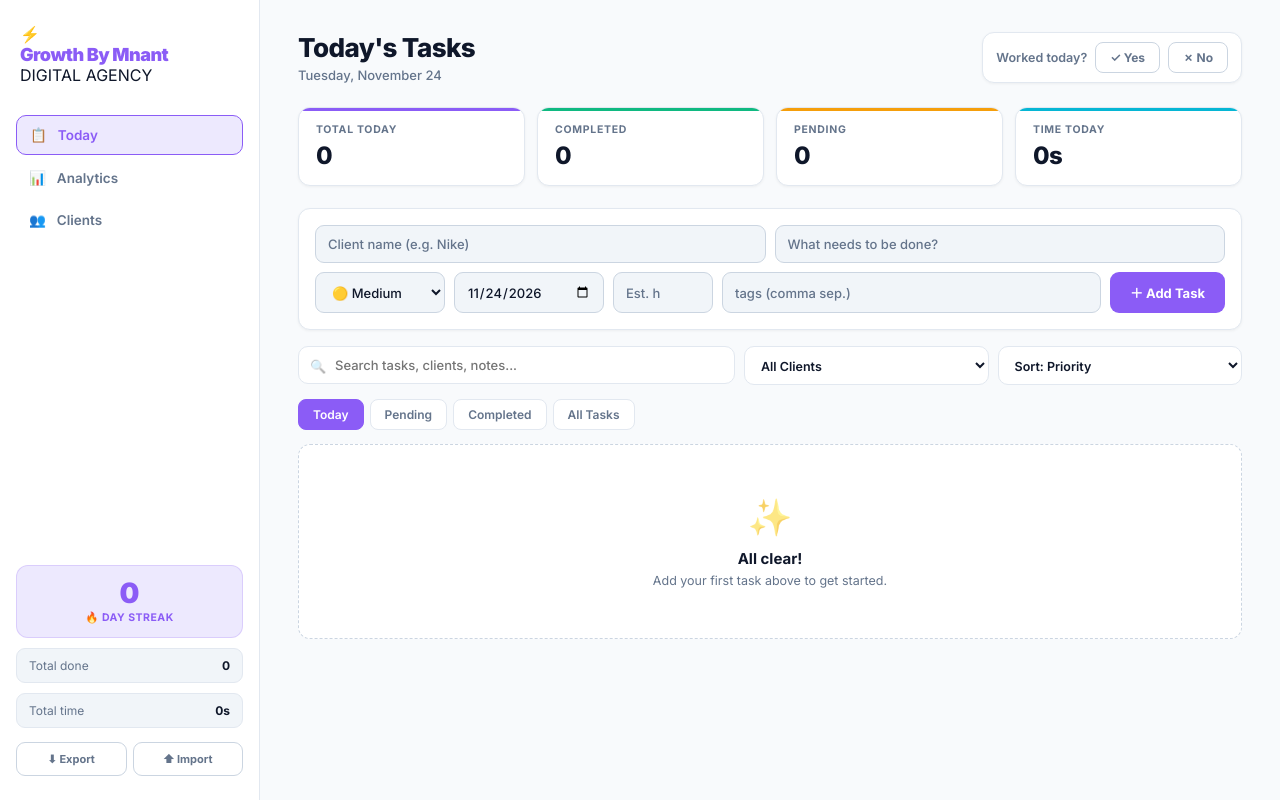
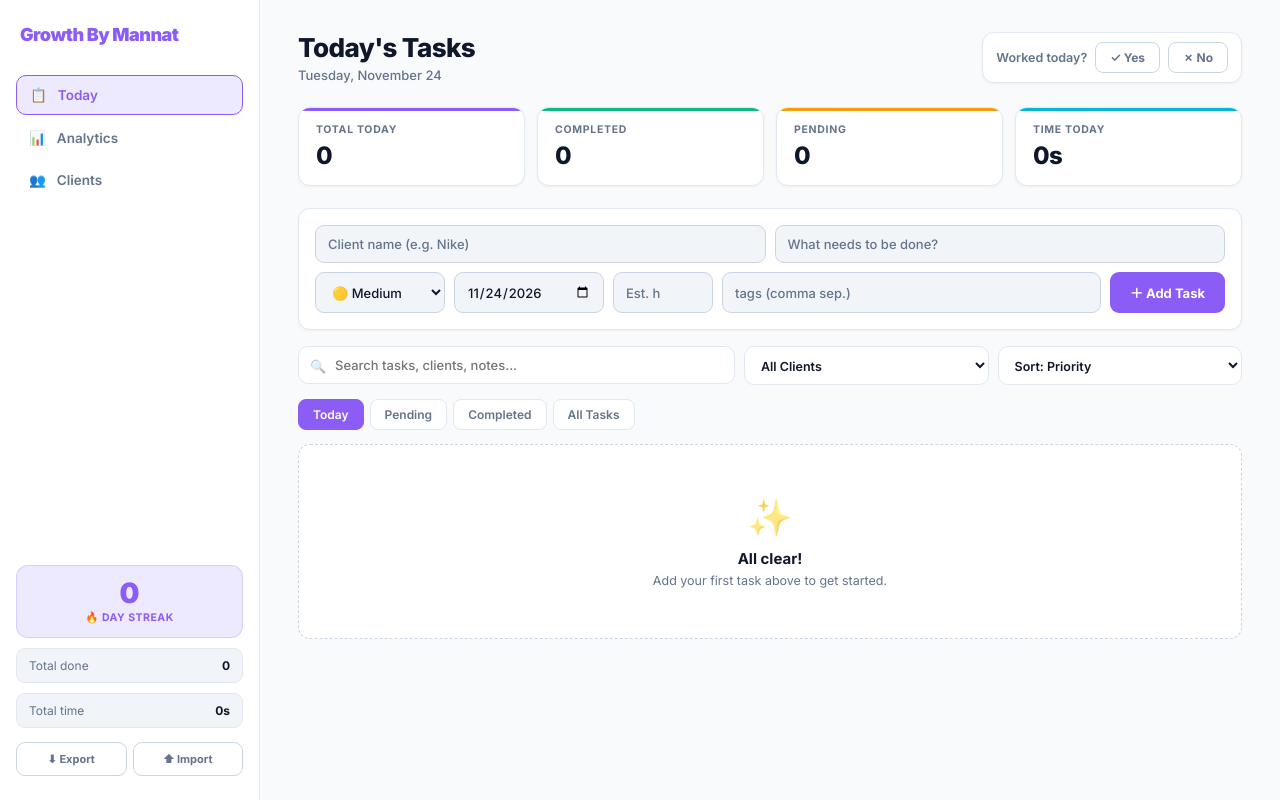
Before and after one commit to mannatpandat003/tracker, a plain HTML site: page index.html in a window 1280 px wide. Drawn offline with nearby package versions, Linux system fonts and the light colour scheme.

Commit message:
Update index.html

```diff
--- a/index.html
+++ b/index.html
@@ -3,7 +3,7 @@
 <head>
 <meta charset="UTF-8">
 <meta name="viewport" content="width=device-width, initial-scale=1.0">
-<title>Growth By Mnant — TaskFlow Pro</title>
+<title>Growth By Mannat — TaskFlow Pro</title>
 <link rel="preconnect" href="https://fonts.googleapis.com">
 <link href="https://fonts.googleapis.com/css2?family=Inter:wght@400;500;600;700;800;900&display=swap" rel="stylesheet">
 <link rel="stylesheet" href="style.css">
@@ -15,11 +15,7 @@
   <!-- SIDEBAR -->
   <aside class="sidebar">
     <div class="logo">
-      <div class="logo-icon">⚡</div>
-      <div>
-        <div class="logo-text">Growth By Mnant</div>
-        <div class="logo-sub">DIGITAL AGENCY</div>
-      </div>
+      <div class="logo-text">Growth By Mannat</div>
     </div>
 
     <nav class="nav">
```
